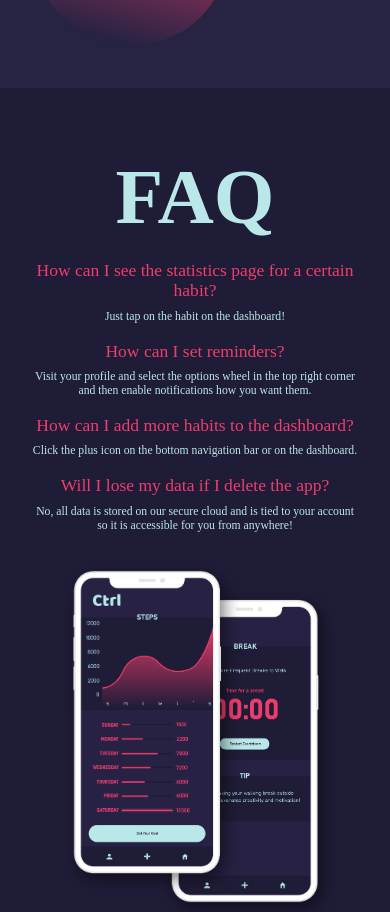
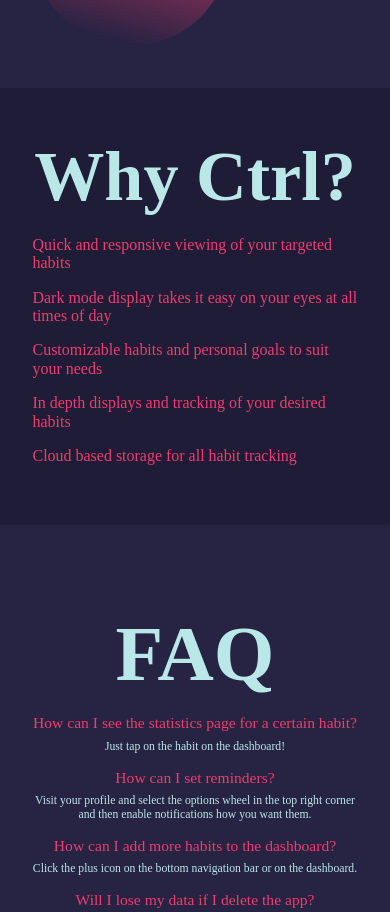
Before and after one commit to nolanbadore/ctrl-habit-app, a plain HTML site: page index.html in a window 390 px wide. Shown: the part 743-1655 px from the top of the page. Drawn offline with nearby package versions, Linux system fonts and the light colour scheme.

Commit message:
final addition

```diff
--- a/index.html
+++ b/index.html
@@ -31,6 +31,20 @@
   <img src="img/computer.png" alt="computer coding illustration" class="computer">
 
 </header>
+
+<article class="benefit">
+
+  <h1>Why Ctrl?</h1>
+
+  <section>
+    <h3>Quick and responsive viewing of your targeted habits</h3>
+    <h3>Dark mode display takes it easy on your eyes at all times of day</h3>
+    <h3>Customizable habits and personal goals to suit your needs</h3>
+    <h3>In depth displays and tracking of your desired habits</h3>
+    <h3>Cloud based storage for all habit tracking</h3>
+  </section>
+
+</article>
 
 <article class="FAQ">
 
--- a/scss/_footer.scss
+++ b/scss/_footer.scss
@@ -2,6 +2,7 @@ footer {
 	display: grid;
 	grid-template-columns: repeat(12, 1fr);
     grid-template-rows: repeat(4, 1fr);
+    background-color: #1F1C37;
     overflow: hidden;
 
     img {
--- a/scss/_main-content.scss
+++ b/scss/_main-content.scss
@@ -3,7 +3,6 @@
 	grid-template-columns: repeat(12, 1fr);
     grid-template-rows: repeat(6, 1fr);
     overflow: hidden;
-    background-color: #1F1C37;
     padding: 4rem 0 2rem 0;
 
     img {
@@ -28,7 +27,7 @@
 		h3 {
 			color: #EF3D6D;
 			font-size: 1.75vw;
-			font-weight: 400;
+			font-weight: 100;
 			font-family: 'Bahnschrift';
 		}
 		p {
@@ -37,6 +36,39 @@
 			font-weight: 100;
 			font-family: 'Bahnschrift';
 			margin-top: -1rem;
+		}
+    }
+}
+
+.benefit {
+	display: grid;
+	grid-template-columns: repeat(12, 1fr);
+    grid-template-rows: repeat(6, 1fr);
+    overflow: hidden;
+    padding: 4rem 0 4rem 0;
+    background-color: #1F1C37;
+
+    h1 {
+    	color: #BAE8E8;
+    	grid-row: 1 / span 6;
+		grid-column: 2 / span 5;
+		font-size: 8vw;
+		align-self: center;
+    	justify-self: center;
+    	font-weight: 900;
+    	font-family: 'Bahnschrift';
+    }
+
+    section {
+    	grid-row: 1 / span 6;
+		grid-column: 7 / span 5;
+		align-self: center;
+
+
+		h3 {
+			font-family: 'Bahnschrift';
+    		color: #EF3D6D;
+    		font-weight: 100;
 		}
     }
 }
@@ -54,7 +86,7 @@
 			}
 
 			h3 {
-				font-size: 4.5vw;
+				font-size: 4vw;
 			}
 
 			p {
@@ -70,4 +102,27 @@
 			order: 2;
 		}
 	}
+
+	.benefit {
+		grid-template-rows: repeat(5, 1fr);
+		padding: 0;
+	    h1 {
+	    	grid-row: 1 / span 2;
+			grid-column: 2 / span 10;
+			font-size: 18vw;
+	    }
+
+	    section {
+	    	grid-row: 2 / span 4;
+			grid-column: 2 / span 10;
+			align-self: center;
+			font-size: 3.5vw;
+
+			h3 {
+				font-weight: 100;
+				font-family: 'Bahnschrift';
+			}
+	    }
+}
+
   }
```
Also changed, not shown: css/main.css, fonts/BAHNSCHRIFT 1.woff (added), fonts/BAHNSCHRIFT 10.woff (added), fonts/BAHNSCHRIFT 11.woff (added), fonts/BAHNSCHRIFT 12.woff (added), fonts/BAHNSCHRIFT 13.woff (added), fonts/BAHNSCHRIFT 14.woff (added), fonts/BAHNSCHRIFT 2.woff (added), fonts/BAHNSCHRIFT 3.woff (added), fonts/BAHNSCHRIFT 4.woff (added), fonts/BAHNSCHRIFT 5.woff (added), fonts/BAHNSCHRIFT 6.woff (added), fonts/BAHNSCHRIFT 7.woff (added), fonts/BAHNSCHRIFT 8.woff (added), 1 more files.
